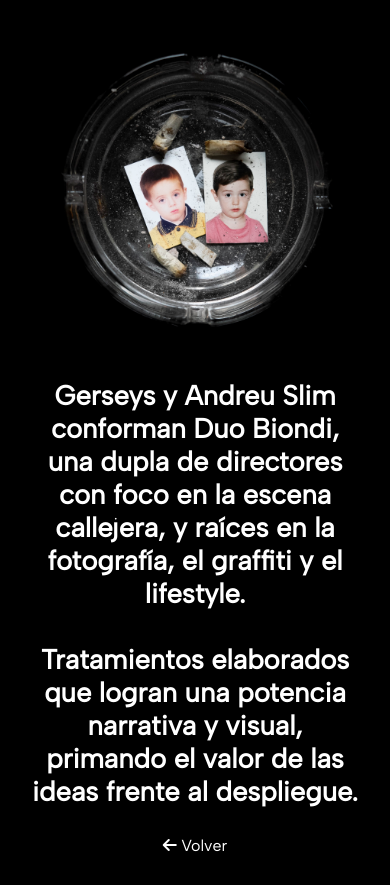
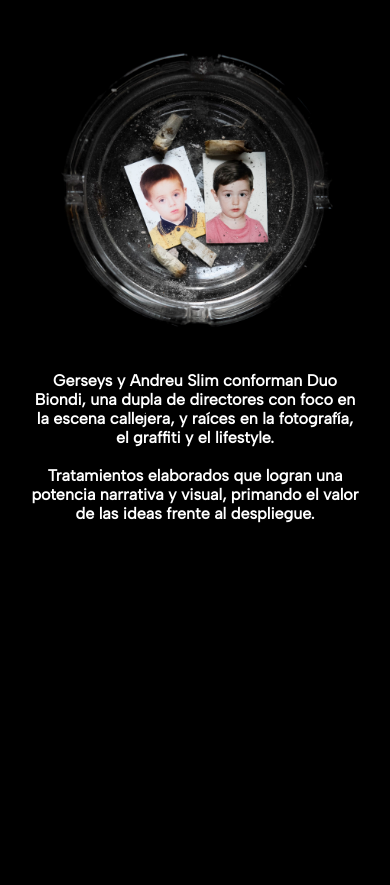
Before and after one commit to soypaduano/duo-biondi, a plain HTML site: page us.html in a window 390 px wide. Shown: the part 96-981 px from the top of the page. After the commit the page ends 844 px from the top, so only its background shows below. Drawn offline with Linux system fonts and the light colour scheme.

Commit message:
duo-biondi

```diff
--- a/styles/styles.less
+++ b/styles/styles.less
@@ -224,7 +224,7 @@ footer {
 
         .text-container-us{
             h1{
-                font-size: 1.7rem;
+                font-size: 1rem;
             }
             div {
                 text-align: center;
--- a/us.html
+++ b/us.html
@@ -66,10 +66,6 @@
                     narrativa y visual, primando el valor de las ideas
                     frente al despliegue.
                 </h1>
-                <div>
-                    <a class="hover-underline-animation" href="/index.html"> <i class="fa-sharp fa-solid fa-arrow-left"></i> Volver </a>
-                </div>
-
             </div>
         </div>
     </main>
```
Also changed, not shown: styles/styles.css.
